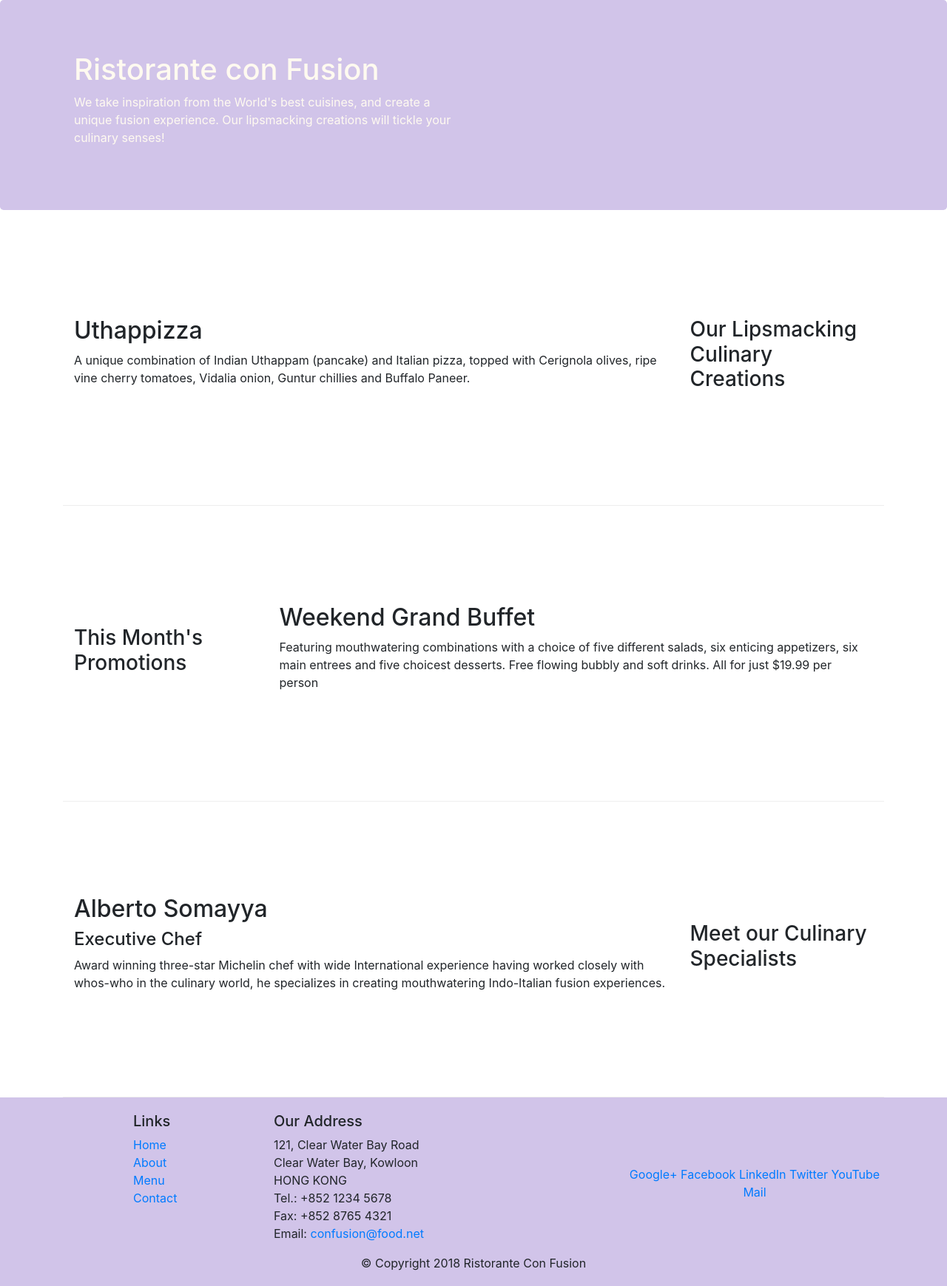
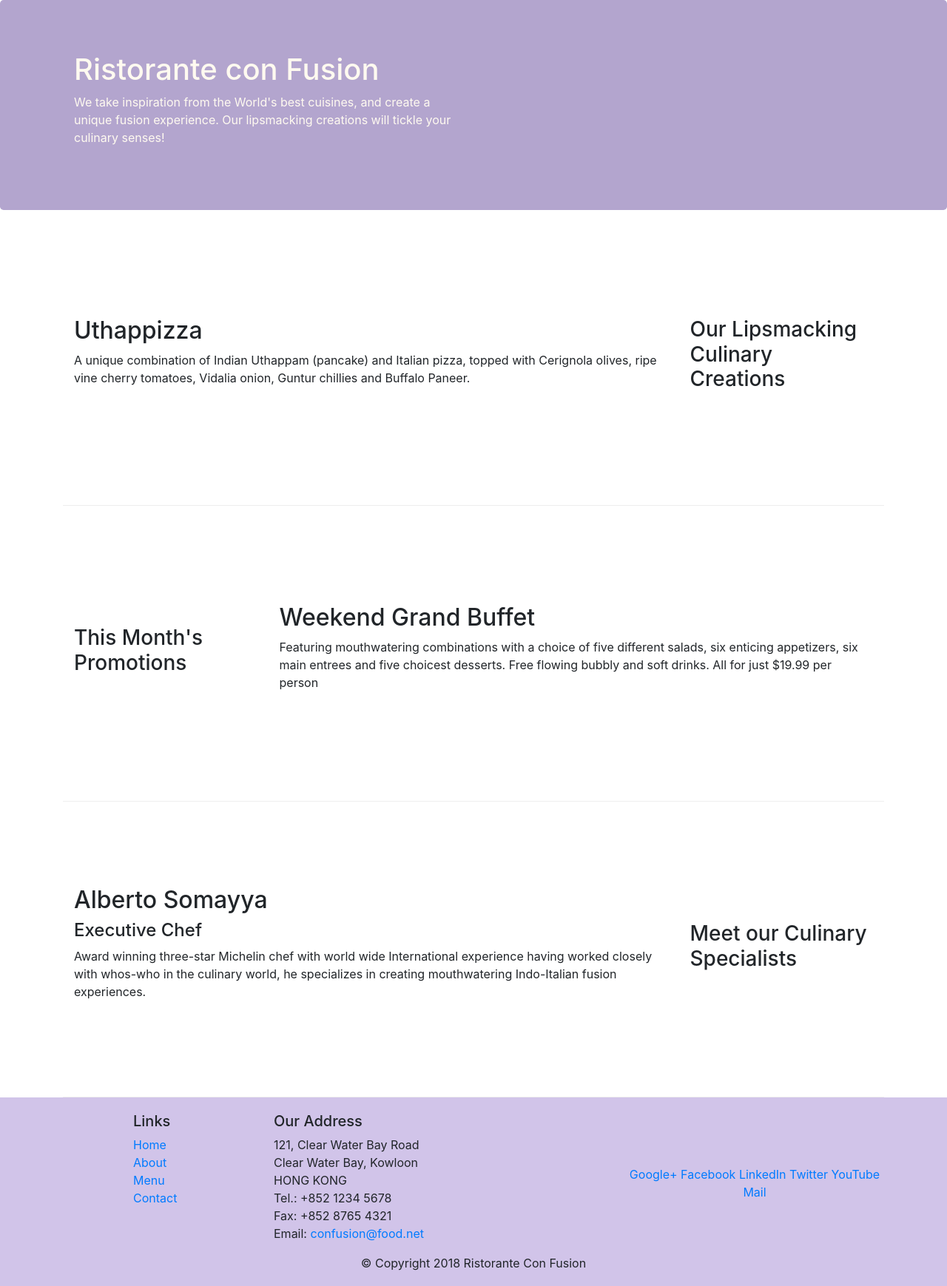
Before and after one commit to alisha954/Navbar-and-Breadcrumbs, a website: page index.html in a window 1280 px wide. Shown: the whole page at 74% size. Drawn offline with nearby package versions, Linux system fonts and the light colour scheme.

Commit message:
first commit

```diff
--- a/css/styles.css
+++ b/css/styles.css
@@ -19,7 +19,7 @@
 .jumbotron{
     padding: 70px 30px 70px 30px;
     margin: 0px auto;
-    background: #D1C4E9;
+    background: #b3a5ce;
     color: floralwhite;
 }
 
--- a/index.html
+++ b/index.html
@@ -56,7 +56,7 @@
             <div class="col-12 col-sm order-sm-first col-md">
                 <h2>Alberto Somayya</h2>
                 <h4>Executive Chef</h4>
-                <p>Award winning three-star Michelin chef with wide International experience having worked closely with whos-who in the culinary world, he specializes in creating mouthwatering Indo-Italian fusion experiences. </p>
+                <p>Award winning three-star Michelin chef with world wide International experience having worked closely with whos-who in the culinary world, he specializes in creating mouthwatering Indo-Italian fusion experiences. </p>
             </div>
         </div>
     </div>
```
